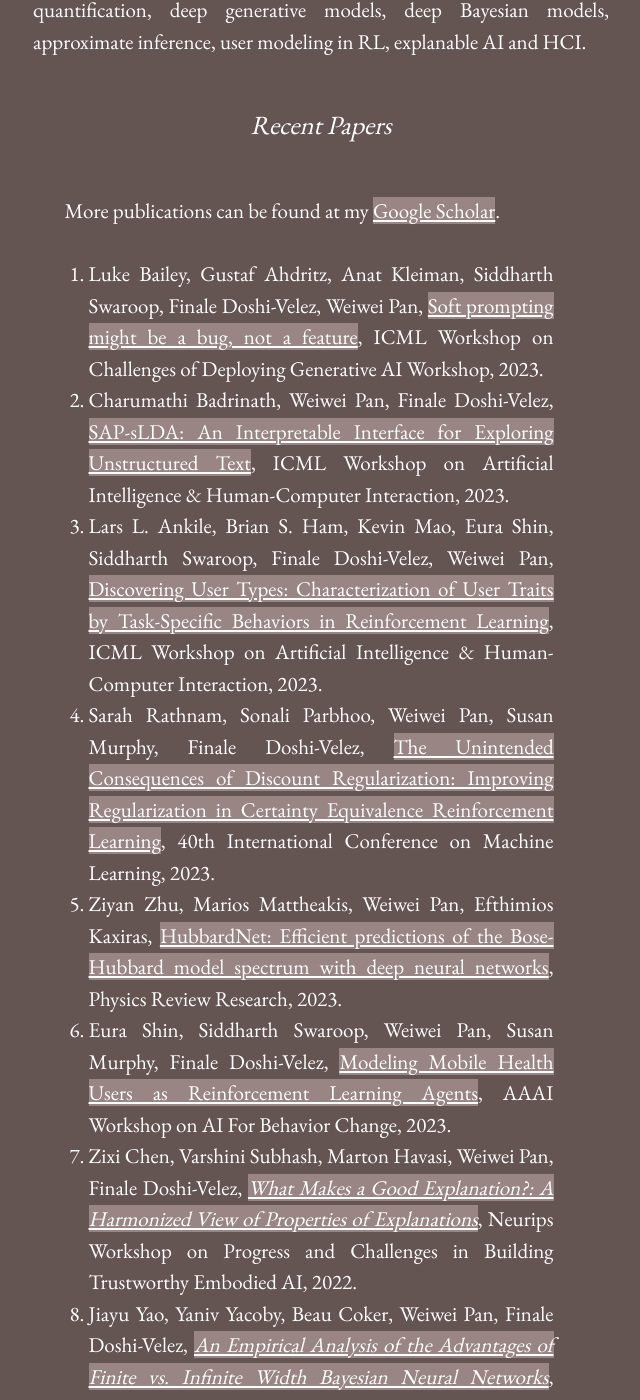
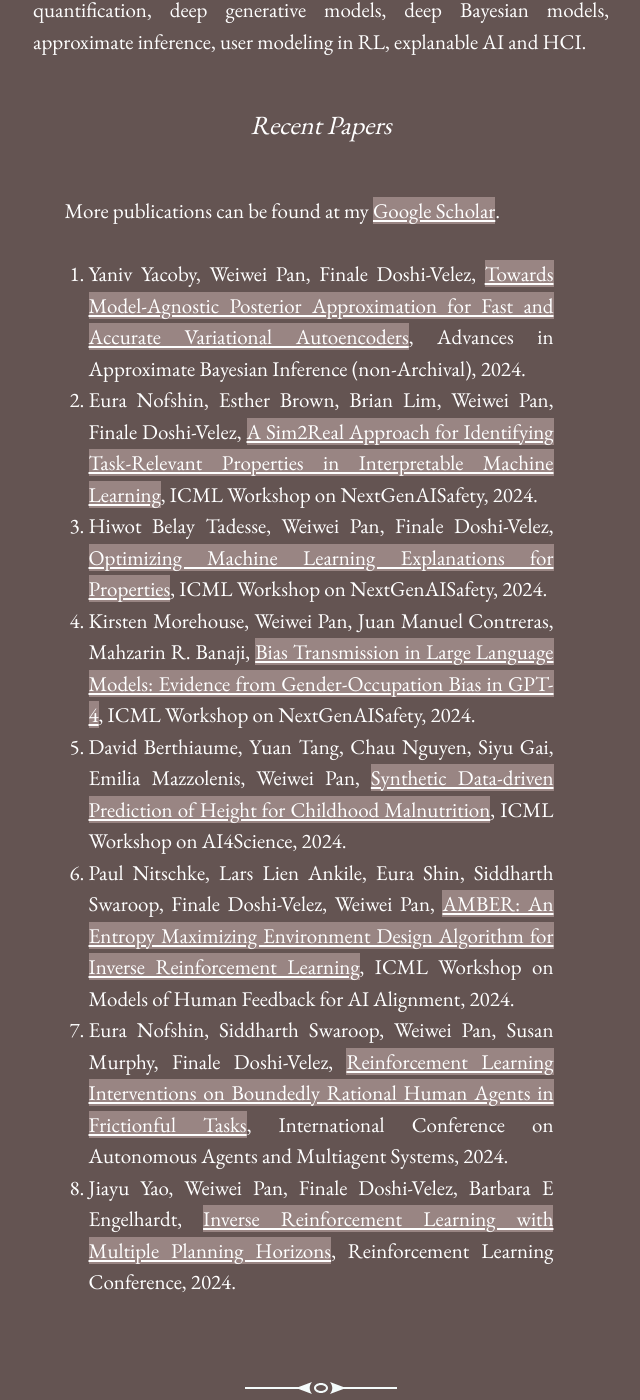
Before and after one commit to onefishy/onefishy.github.io, a Jekyll site: the page built from research.md, in a window 1280 px wide and 1400 px high, scrolled down 391 px. Shown: the whole window, without its empty margins (319-959 px from the left). Built offline with Jekyll 4.4.1, drawn with Linux system fonts in a browser that asks for light colours; some of the changed text lies outside the part shown.

Commit message:
Update research.md

```diff
--- a/research.md
+++ b/research.md
@@ -8,15 +8,11 @@ I am generally interested in unfolding consequences of design choices in machine
 #### Recent Papers
 More publications can be found at my [Google Scholar](https://scholar.google.com/citations?hl=en&user=4mmuvFgAAAAJ&view_op=list_works&gmla=AJsN-F5bL3dw5jD4ejRi0SQ1tJXKMOrJkd9TtZbRMr24y-EezVDMPWVHzUwilBE7qF37B1QmCs7fz05isA26H-4MVgtEUf3q4_IU2HZpxC53Tat-3o4fnog).
 
-0. Luke Bailey, Gustaf Ahdritz, Anat Kleiman, Siddharth Swaroop, Finale Doshi-Velez, Weiwei Pan, [Soft prompting might be a bug, not a feature](https://openreview.net/pdf?id=MHWDdMEJ5s#:~:text=Neat%20analogies%20between%20the%20two,rather%20than%20features%20of%20LLMs.), ICML Workshop on Challenges of Deploying Generative AI Workshop, 2023.
-1. Charumathi Badrinath, Weiwei Pan, Finale Doshi-Velez, [SAP-sLDA: An Interpretable Interface for Exploring Unstructured Text](https://arxiv.org/pdf/2308.01420.pdf), ICML Workshop on Artificial Intelligence & Human-Computer Interaction, 2023.
-2. Lars L. Ankile, Brian S. Ham, Kevin Mao, Eura Shin, Siddharth Swaroop, Finale Doshi-Velez, Weiwei Pan, [Discovering User Types: Characterization of User Traits by Task-Specific Behaviors in Reinforcement Learning](https://arxiv.org/pdf/2307.08169.pdf), ICML Workshop on Artificial Intelligence & Human-Computer Interaction, 2023.
-3. Sarah Rathnam, Sonali Parbhoo, Weiwei Pan, Susan Murphy, Finale Doshi-Velez, [The Unintended Consequences of Discount Regularization: Improving Regularization in Certainty Equivalence Reinforcement Learning](https://proceedings.mlr.press/v202/rathnam23a.html), 40th International Conference on Machine Learning, 2023.
-4. Ziyan Zhu, Marios Mattheakis, Weiwei Pan, Efthimios Kaxiras, [HubbardNet: Efficient predictions of the Bose-Hubbard model spectrum with deep neural networks](https://journals.aps.org/prresearch/accepted/4d07aJf4N8717a0c40994562923b72909a9fe5a3f), Physics Review Research, 2023.
-5. Eura Shin, Siddharth Swaroop, Weiwei Pan, Susan Murphy, Finale Doshi-Velez, [Modeling Mobile Health Users as Reinforcement Learning Agents](https://arxiv.org/abs/2212.00863), AAAI Workshop on AI For Behavior Change, 2023.
-6. Zixi Chen, Varshini Subhash, Marton Havasi, Weiwei Pan, Finale Doshi-Velez, [*What Makes a Good Explanation?: A Harmonized View of Properties of Explanations*](https://arxiv.org/abs/2211.05667), Neurips Workshop on Progress and Challenges in Building Trustworthy Embodied AI, 2022.
-7. Jiayu Yao, Yaniv Yacoby, Beau Coker, Weiwei Pan, Finale Doshi-Velez, [*An Empirical Analysis of the Advantages of Finite vs. Infinite Width Bayesian Neural Networks*](https://arxiv.org/abs/2211.09184), Neurips Workshop on Gaussian Processes, Spatiotemporal Modeling, and Decision-making Systems, 2022.
-8. Yaniv Yacoby, Weiwei Pan, Finale Doshi-Velez, [*Mitigating the Effects of Non-Identifiability on Inference for Bayesian Neural Networks with Latent Variables*](https://arxiv.org/abs/1911.00569), JMLR, 2022.
-9. Mark Penrod, Harrison Termotto, Varshini Reddy, Jiayu Yao, Finale Doshi-Velez, Weiwei Pan, [*Success of Uncertainty-Aware Deep Models Depends on Data Manifold Geometry*](https://responsibledecisionmaking.github.io/assets/pdf/papers/34.pdf), ICML Workshop on Responsible Decision Making in Dynamic Environments, 2022.
-10. Xin Zheng, Jiayu Yao, Finale Doshi-Velez, Weiwei Pan, [*From Soft Trees to Hard Trees: Gains and Losses*](https://responsibledecisionmaking.github.io/assets/pdf/papers/33.pdf), ICML Workshop on Responsible Decision Making in Dynamic Environments, 2022.
-11. Beau Coker, Wessel P. Bruinsma, David R. Burt, Weiwei Pan, Finale Doshi-Velez, [*Wide Mean-Field Variational Bayesian Neural Networks Ignore the Data*](https://proceedings.mlr.press/v151/coker22a/coker22a.pdf), Artificial Intelligence and Statistics (AIStats), 2022.
+0. Yaniv Yacoby, Weiwei Pan, Finale Doshi-Velez, [Towards Model-Agnostic Posterior Approximation for Fast and Accurate Variational Autoencoders](https://arxiv.org/pdf/2403.08941), Advances in Approximate Bayesian Inference (non-Archival), 2024.
+1. Eura Nofshin, Esther Brown, Brian Lim, Weiwei Pan, Finale Doshi-Velez, [A Sim2Real Approach for Identifying Task-Relevant Properties in Interpretable Machine Learning](https://arxiv.org/pdf/2406.00116), ICML Workshop on NextGenAISafety, 2024.
+2. Hiwot Belay Tadesse, Weiwei Pan, Finale Doshi-Velez, [Optimizing Machine Learning Explanations for Properties](https://openreview.net/pdf?id=yOBqCJ1hel), ICML Workshop on NextGenAISafety, 2024.
+3. Kirsten Morehouse, Weiwei Pan, Juan Manuel Contreras, Mahzarin R. Banaji, [Bias Transmission in Large Language Models: Evidence from Gender-Occupation Bias in GPT-4](https://openreview.net/pdf?id=Fg6qZ28Jym), ICML Workshop on NextGenAISafety, 2024.
+4. David Berthiaume, Yuan Tang, Chau Nguyen, Siyu Gai, Emilia Mazzolenis, Weiwei Pan, [Synthetic Data-driven Prediction of Height for Childhood Malnutrition](https://openreview.net/pdf?id=rTWqnFiKrv), ICML Workshop on AI4Science, 2024.
+5. Paul Nitschke, Lars Lien Ankile, Eura Shin, Siddharth Swaroop, Finale Doshi-Velez, Weiwei Pan, [AMBER: An Entropy Maximizing Environment Design Algorithm for Inverse Reinforcement Learning](https://openreview.net/pdf?id=diGbG37AxC), ICML Workshop on Models of Human Feedback for AI Alignment, 2024.
+6. Eura Nofshin, Siddharth Swaroop, Weiwei Pan, Susan Murphy, Finale Doshi-Velez, [Reinforcement Learning Interventions on Boundedly Rational Human Agents in Frictionful Tasks](https://arxiv.org/pdf/2401.14923), International Conference on Autonomous Agents and Multiagent Systems, 2024.
+7. Jiayu Yao, Weiwei Pan, Finale Doshi-Velez, Barbara E Engelhardt, [Inverse Reinforcement Learning with Multiple Planning Horizons](), Reinforcement Learning Conference, 2024.
```
